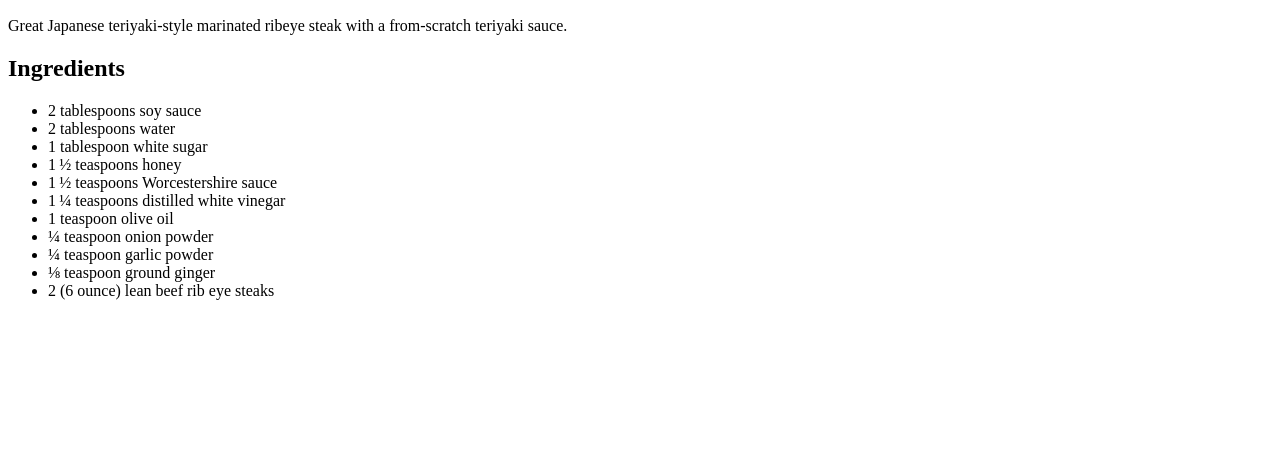
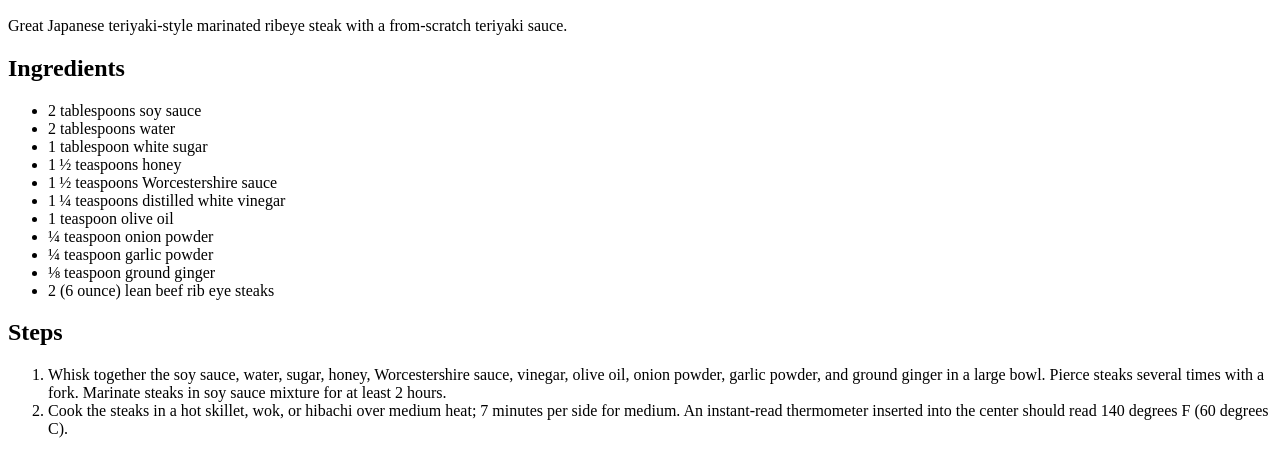
Before and after one commit to Bnyth/odin-recipes, a plain HTML site: page recipes/teriaki-stake.html in a window 1280 px wide. Shown: the part 434-888 px from the top of the page. Before the commit the page ends 800 px from the top, so only its background shows below. Drawn offline with Linux system fonts and the light colour scheme.

Commit message:
Finish teriyaki stake recipe page

```diff
--- a/recipes/teriaki-stake.html
+++ b/recipes/teriaki-stake.html
@@ -22,6 +22,11 @@
                 <li>⅛ teaspoon ground ginger </li>
                 <li>2 (6 ounce) lean beef rib eye steaks </li>
             </ul>
+            <h2>Steps</h2>
+            <ol>
+                <li>Whisk together the soy sauce, water, sugar, honey, Worcestershire sauce, vinegar, olive oil, onion powder, garlic powder, and ground ginger in a large bowl. Pierce steaks several times with a fork. Marinate steaks in soy sauce mixture for at least 2 hours.</li>
+                <li>Cook the steaks in a hot skillet, wok, or hibachi over medium heat; 7 minutes per side for medium. An instant-read thermometer inserted into the center should read 140 degrees F (60 degrees C).</li>
+            </ol>
         </body>
     </head>
 </html>
```
